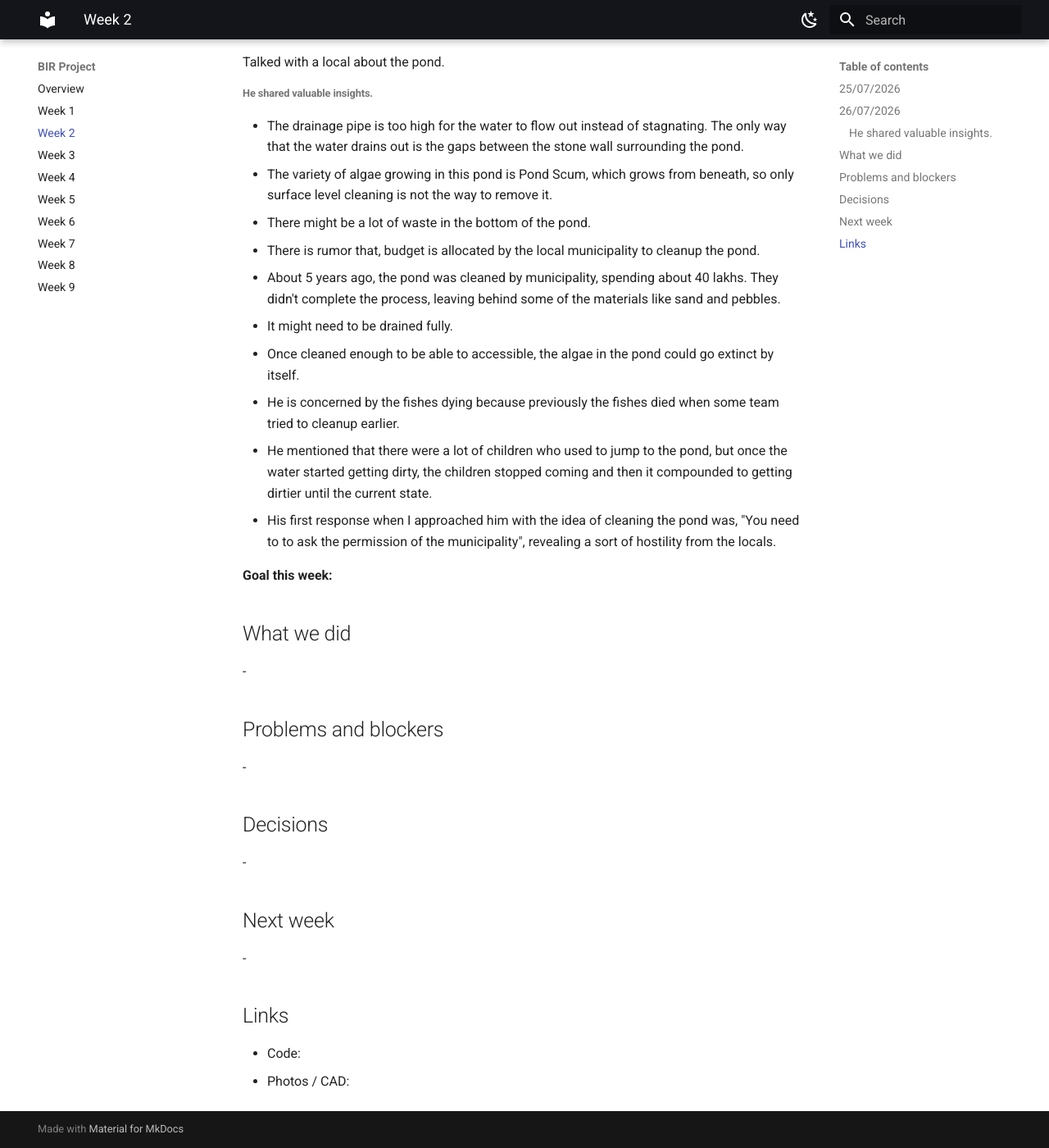
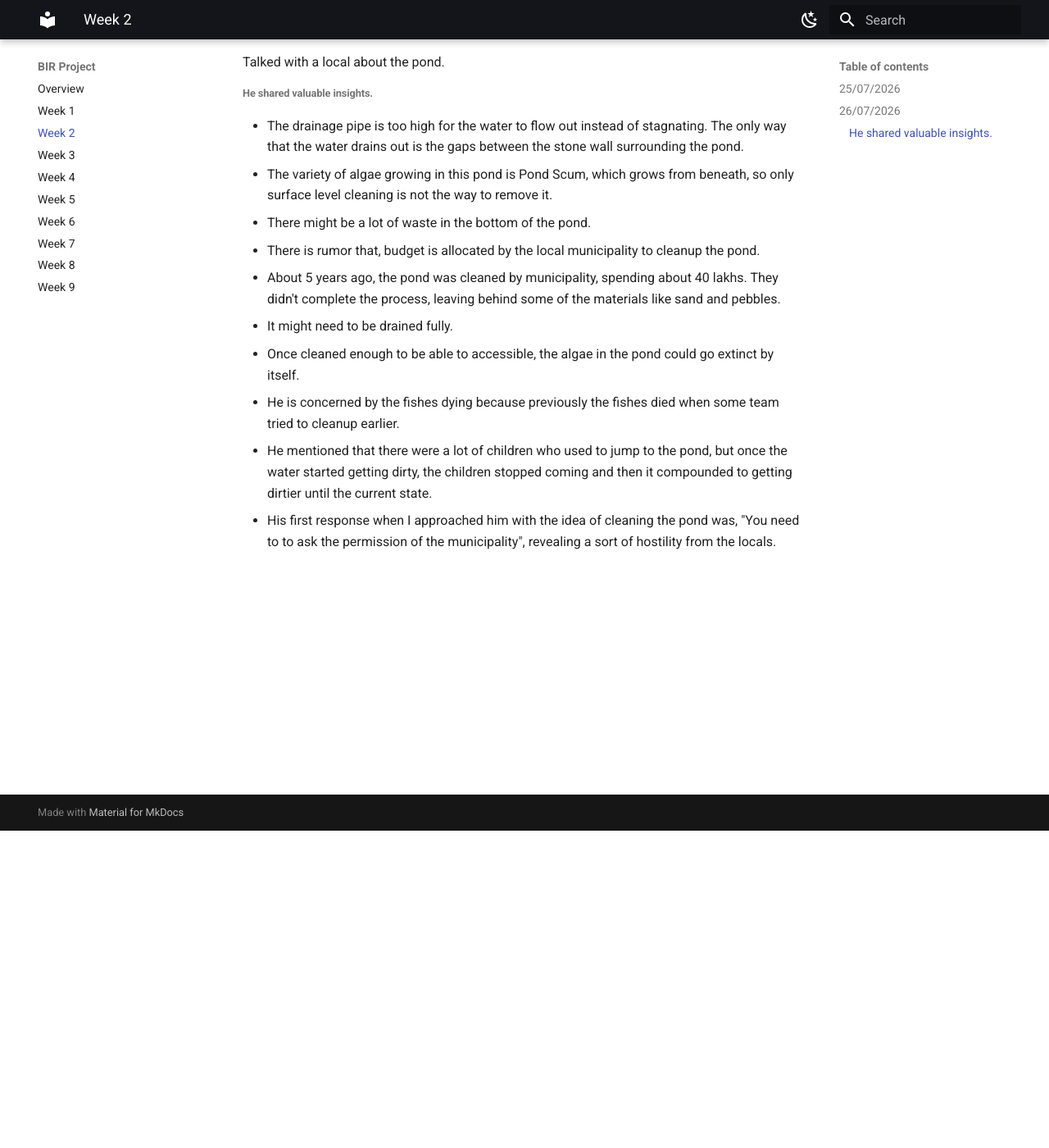
Before and after one commit to BuilderinResidencyTinkerspace/AURABot, an MkDocs documentation site: the page built from docs/week-02.md, in a window 1280 px wide and 1400 px high, scrolled down 387 px. Shown: the whole window at 82% size. Built offline with MkDocs 1.6.1 and Material for MkDocs 9.7.7, drawn with Linux system fonts in a browser that asks for light colours.

Commit message:
Clean up week-02.md by removing unnecessary sections
Removed sections on goals, activities, problems, decisions, next week, and links from week-02.md.

```diff
--- a/docs/week-02.md
+++ b/docs/week-02.md
@@ -18,26 +18,3 @@ Talked with a local about the pond.
 - He is concerned by the fishes dying because previously the fishes died when some team tried to cleanup earlier.
 - He mentioned that there were a lot of children who used to jump to the pond, but once the water started getting dirty, the children stopped coming and then it compounded to getting dirtier until the current state.
 - His first response when I approached him with the idea of cleaning the pond was, "You need to to ask the permission of the municipality", revealing a sort of hostility from the locals.
-
-**Goal this week:**
-
-## What we did
-
--
-
-## Problems and blockers
-
--
-
-## Decisions
-
--
-
-## Next week
-
--
-
-## Links
-
-- Code:
-- Photos / CAD:
```
